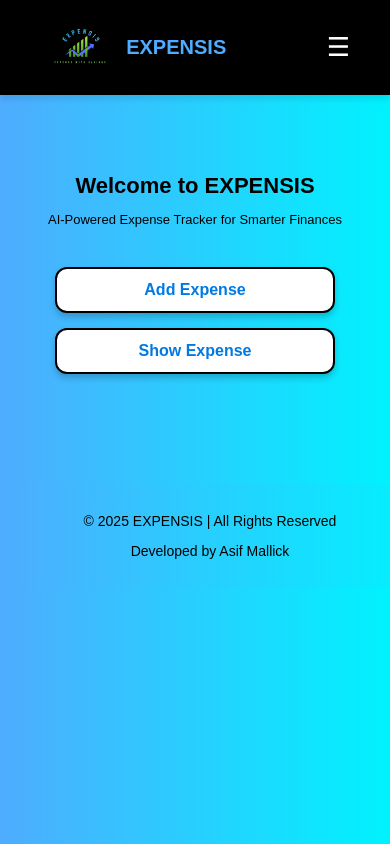
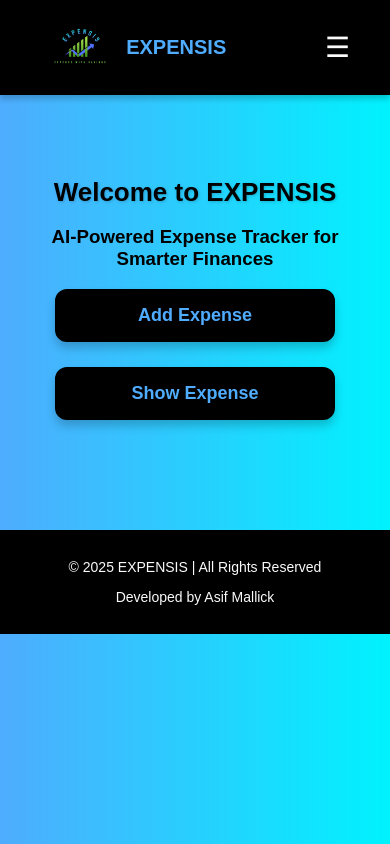
Before and after one commit to asifmallick17/expensis-app, a Flask app: page / in a window 390 px wide. Run offline with Flask 3, Linux system fonts and the light colour scheme.

Commit message:
Updated home page new1

```diff
--- a/static/home.css
+++ b/static/home.css
@@ -1,9 +1,10 @@
+/* General Styles */
 body {
   margin: 0;
   font-family: Arial, sans-serif;
-    background: linear-gradient(to right, #4facfe, #00f2fe);
-    color: #000000;
-    overflow-y: hidden;
+  background: linear-gradient(to right, #4facfe, #00f2fe); /* Sky blue gradient */
+  color: #000;
+  overflow-x: hidden;
 }
 
 /* Navbar */
@@ -12,40 +13,48 @@ body {
   justify-content: space-between;
   align-items: center;
   padding: 15px 40px;
-    background: rgb(0, 0, 0);
-    box-shadow: 0 4px 6px rgba(0,0,0,0.1);
+  background: black; /* Header black */
+  color: white;
   position: sticky;
   top: 0;
   z-index: 100;
+  box-shadow: 0 4px 6px rgba(0,0,0,0.2);
 }
 
 .logo {
   display: flex;
   align-items: center;
+  gap: 10px;
   font-size: 20px;
   font-weight: bold;
   color: #4facfe;
 }
 
 .logo img {
-    margin-right: 10px;
+  height: 60px;
 }
 
-.navbar nav a {
+/* Nav Links */
+#nav-links {
+  display: flex;
+  gap: 20px;
+  align-items: center;
+}
+
+#nav-links a {
   text-decoration: none;
   color: #fafafa;
   font-weight: 500;
-  position: relative;
-  padding: 6px 12px;
+  padding: 8px 15px;
   border-radius: 6px;
   transition: all 0.3s ease;
+  position: relative;
 }
 
-/* Fancy hover effect */
-.navbar nav a::after {
+#nav-links a::after {
   content: "";
   position: absolute;
-  bottom: -3px;
+  bottom: 0;
   left: 0;
   width: 0%;
   height: 2px;
@@ -53,71 +62,72 @@ body {
   transition: width 0.3s ease;
 }
 
-.navbar nav {
-  overflow: hidden;
+#nav-links a:hover {
+  background: rgba(255, 255, 255, 0.1);
+  color: #4facfe;
 }
 
-.navbar nav a:hover {
-  color: #4facfe;
-  background: rgba(254, 158, 79, 0.15);
-}
-
-.navbar nav a:hover::after {
+#nav-links a:hover::after {
   width: 100%;
 }
 
-/* Active link highlight */
-.navbar nav a.active {
-  color: #4facfe;
-  font-weight: bold;
-  background: rgba(79, 172, 254, 0.25);
-  border-radius: 6px;
+/* Hamburger */
+.hamburger {
+  display: none;
+  font-size: 28px;
+  cursor: pointer;
+  color: #fafafa;
 }
 
-/* Dropdown container */
+/* Dropdown */
 .dropdown {
   position: relative;
-  display: inline-block;
 }
 
-/* Button */
 .dropbtn {
-  background-color: #000;
+  background: none;
+  border: none;
   color: white;
-  padding: 10px 16px;
   font-size: 16px;
-  border: none;
   cursor: pointer;
+  padding: 8px 12px;
   border-radius: 6px;
+  transition: all 0.3s;
 }
 
-/* Dropdown content (hidden by default) */
+.dropbtn:hover {
+  background: rgba(255, 255, 255, 0.1);
+  color: #4facfe;
+}
+
 .dropdown-content {
   display: none;
   position: absolute;
-  background-color: white;
+  right: 0;
+  background-color: black;
   min-width: 140px;
-  box-shadow: 0px 8px 16px rgba(0,0,0,0.2);
-  z-index: 999;
+  z-index: 100;
+  flex-direction: column;
   border-radius: 6px;
+  overflow: hidden;
+  box-shadow: 0 4px 8px rgba(0,0,0,0.4);
 }
 
-/* Dropdown links */
 .dropdown-content a {
-  color: black;
-  padding: 10px 14px;
+  color: #fafafa;
+  padding: 12px 15px;
   text-decoration: none;
   display: block;
+  transition: all 0.3s;
 }
 
-/* Hover effect */
 .dropdown-content a:hover {
-  background-color: #f1f1f1;
+  background: #4facfe;
+  color: white;
 }
 
-/* When .show is toggled, make dropdown visible */
 .dropdown-content.show {
-  display: block;
+  display: flex;
 }
 
 /* Hero Section */
@@ -127,71 +137,124 @@ body {
 }
 
 .hero h1 {
-    font-size: 42px;
-    margin-bottom: 10px;
-    color: rgb(0, 0, 0);
+  font-size: 48px;
+  margin-bottom: 15px;
+  color: black;
+  text-shadow: 1px 1px 3px rgba(0,0,0,0.2);
 }
 
 .hero p {
-    font-size: 18px;
+  font-size: 20px;
   margin-bottom: 40px;
-    color: #000000;
+  color: black;
 }
 
 /* Buttons */
-.btn-container {
+.hero .btn-container {
   display: flex;
   justify-content: center;
-    gap: 20px;
+  gap: 25px;
   flex-wrap: wrap;
 }
 
-button {
-    background: rgb(255, 255, 255);
-    color: #0079e3;
-    padding: 15px 35px;
-    border: none;
+.hero button {
+  padding: 18px 40px;
+  font-size: 20px;
+  font-weight: bold;
   border-radius: 12px;
+  border: 2px solid black;
   cursor: pointer;
-    font-size: 18px;
-    font-weight: bold;
-    box-shadow: 0 4px 6px rgba(0,0,0,0.2);
-    transition: all 0.3s;
-    border: 2px solid rgb(0, 0, 0);
+  background: #000;
+  color: #4facfe;
+  box-shadow: 0 6px 10px rgba(0,0,0,0.2);
+  transition: all 0.3s ease;
+  position: relative;
+  overflow: hidden;
 }
 
-button:hover {
+.hero button::before {
+  content: '';
+  position: absolute;
+  top: 0;
+  left: -100%;
+  width: 100%;
+  height: 100%;
   background: #4facfe;
+  transition: all 0.3s ease;
+  z-index: 0;
+}
+
+.hero button:hover::before {
+  left: 0;
+}
+
+.hero button:hover {
   color: white;
+  box-shadow: 0 8px 15px rgba(0,0,0,0.3);
+}
+
+.hero button span {
+  position: relative;
+  z-index: 1;
 }
 
 /* Footer */
 footer {
   text-align: center;
   padding: 15px;
-    background: linear-gradient(to right, #4facfe, #00f2fe);
-    position: relative;
-    bottom: 0;
-    width: 100%;
+  background: black;
+  color: #fafafa;
   font-size: 14px;
-    color: #000000;
   margin-top: 50px;
 }
 
-/* Hamburger menu */
+/* Small devices */
+@media (max-width: 768px) {
   .hamburger {
-  display: none;
-  font-size: 26px;
-  color: #fff;
-  cursor: pointer;
+    display: block;
   }
 
-/* =====================
-   RESPONSIVE DESIGN
-   ===================== */
+  #nav-links {
+    display: none;
+    flex-direction: column;
+    align-items: center;
+    background: black;
+    position: absolute;
+    top: 70px;
+    left: 50%;
+    transform: translateX(-50%);
+    width: 220px;
+    padding: 15px;
+    border-radius: 8px;
+    box-shadow: 0 4px 8px rgba(0,0,0,0.3);
+  }
 
-/* Tablets */
-@media (max-width: 992px) {
+  #nav-links.active {
+    display: flex;
+    animation: slideDown 0.3s ease forwards;
+  }
+
+  #nav-links a, .dropbtn {
+    width: 100%;
+    text-align: center;
+    padding: 12px 0;
+  }
+
+  .dropdown-content {
+    position: relative;
+    right: auto;
+    width: 100%;
+  }
+
+  @keyframes slideDown {
+    from { opacity: 0; transform: translateY(-10px); }
+    to { opacity: 1; transform: translateY(0); }
+  }
+
+  .hero {
+    padding: 60px 15px;
+  }
+
   .hero h1 {
     font-size: 32px;
   }
@@ -200,49 +263,20 @@ footer {
     font-size: 16px;
   }
 
-  .navbar nav {
+  .btn-container {
+    flex-direction: column;
     gap: 15px;
+    align-items: center;
+  }
+
+  .hero button {
+    width: 100%;
+    max-width: 280px;
   }
 }
 
-/* Mobiles */
-@media (max-width: 768px) {
-  .hamburger {
-    display: block;
-  }
-
-  .navbar nav {
-    display: none;
-    flex-direction: column;
-    align-items: center;
-    background: #000;
-    position: absolute;
-    top: 70px;
-    left: 50%;
-    transform: translateX(-50%);
-    width: 220px;
-    padding: 15px;
-    border-radius: 8px;
-    box-shadow: 0 4px 8px rgba(0,0,0,0.3);
-    z-index: 100;
-  }
-
-  .navbar nav.show {
-    display: flex;
-    animation: slideDown 0.3s ease forwards;
-  }
-
-  .navbar nav a {
-    padding: 12px 0;
-    text-align: center;
-    width: 100%;
-    color: #fafafa;
-  }
-
-  .hero {
-    padding: 60px 15px;
-  }
-
+/* Very small devices */
+@media (max-width: 480px) {
   .hero h1 {
     font-size: 26px;
   }
@@ -251,35 +285,8 @@ footer {
     font-size: 14px;
   }
 
-  .btn-container {
-    flex-direction: column;
-    gap: 15px;
-    align-items: center;
-  }
-
-  button {
-    width: 100%;
-    max-width: 280px;
-  }
-
-  @keyframes slideDown {
-    from { opacity: 0; transform: translateY(-10px); }
-    to { opacity: 1; transform: translateY(0); }
+  .hero button {
+    font-size: 18px;
+    padding: 14px 25px;
   }
 }
-
-/* Very small devices */
-@media (max-width: 480px) {
-  .hero h1 {
-    font-size: 22px;
-  }
-
-  .hero p {
-    font-size: 13px;
-  }
-
-  button {
-    font-size: 16px;
-    padding: 12px 25px;
-  }
-}
--- a/templates/home.html
+++ b/templates/home.html
@@ -14,7 +14,7 @@
           <img
             src="{{ url_for('static', filename='images/Expensis Logo.png') }}"
             alt="Expensis Logo"
-            height="60"
+            height="120"
           />
         </a>
         <span>EXPENSIS</span>
@@ -25,7 +25,7 @@
 
       <nav id="nav-links">
         {% if session.get('user') %}
-        <!-- Dropdown for logged-in user -->
+        <!-- Show dropdown if user is logged in -->
         <div class="dropdown">
           <button class="dropbtn">{{ session['user']['name'] }}</button>
           <div class="dropdown-content">
@@ -34,6 +34,7 @@
           </div>
         </div>
         {% else %}
+        <!-- Show normal Sign-in if not logged in -->
         <a href="{{ url_for('signin') }}">Sign-in</a>
         {% endif %}
 
@@ -45,7 +46,7 @@
     <!-- Hero Section -->
     <section class="hero">
       <h1>Welcome to EXPENSIS</h1>
-      <p>AI-Powered Expense Tracker for Smarter Finances</p>
+      <h3>AI-Powered Expense Tracker for Smarter Finances</h3>
       <div class="btn-container">
         <button onclick="window.location.href='{{ url_for('add_expense') }}'">
           Add Expense
@@ -66,7 +67,7 @@
       // Hamburger toggle
       function toggleMenu() {
         const navLinks = document.getElementById("nav-links");
-        navLinks.classList.toggle("show");
+        navLinks.classList.toggle("active");
       }
 
       // Dropdown toggle
```
Lines whose indentation alone changed are shown as unchanged.
